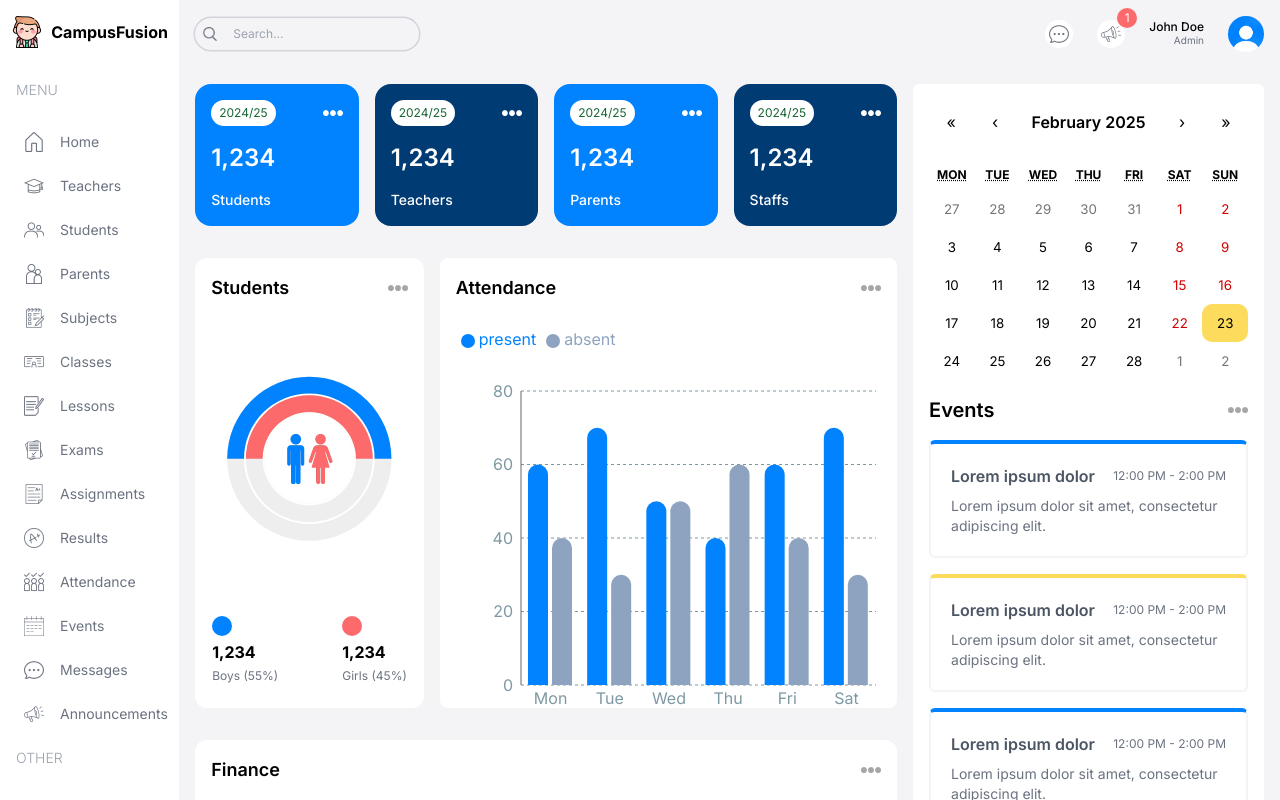
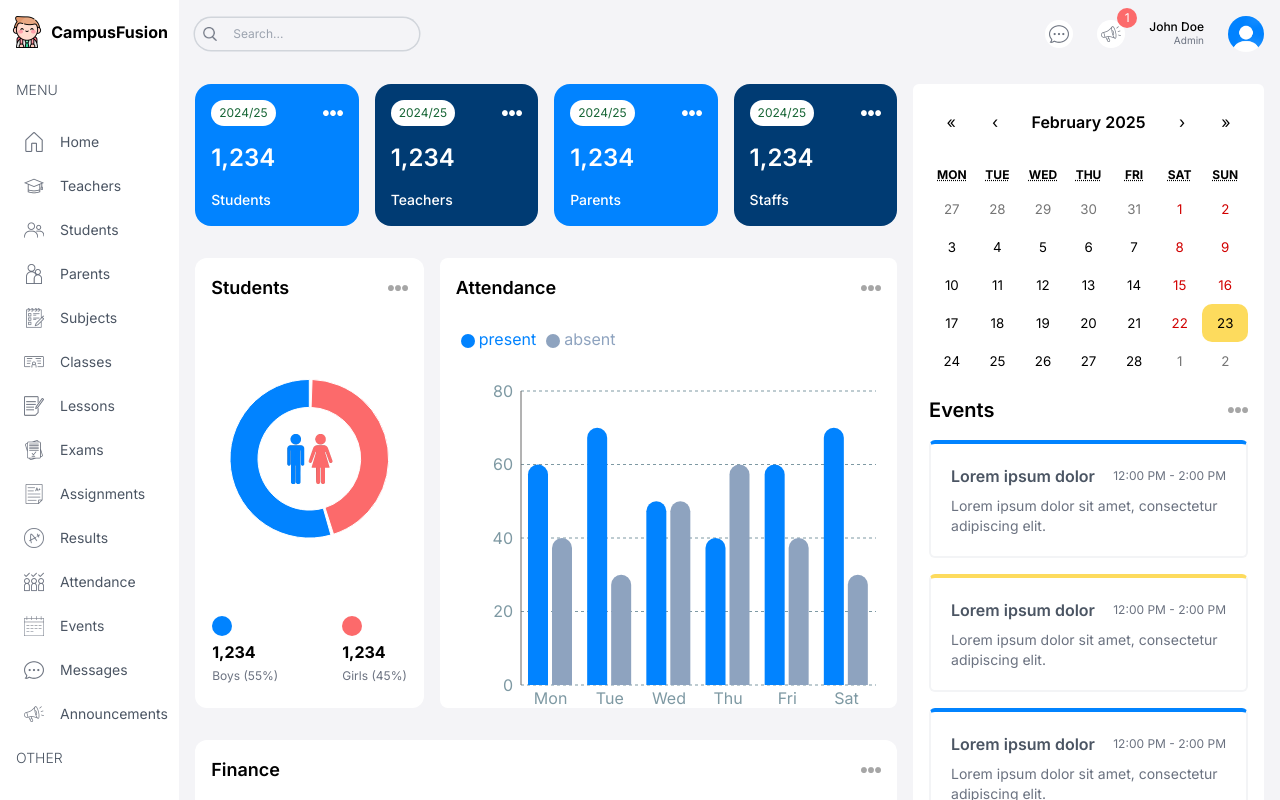
Before and after one commit to adivishnu-a/CampusFusion, a Next.js app: page /admin in a window 1280 px wide. Built offline with nearby package versions, Linux system fonts and the light colour scheme.

Commit message:
Refactor dashboard layout and enhance scrollbar styles; update charts to use PieChart for better visualization

```diff
--- a/src/app/(dashboard)/layout.tsx
+++ b/src/app/(dashboard)/layout.tsx
@@ -11,18 +11,27 @@ export default function DashboardLayout({
   return (
     <div className="flex h-screen">
       {/* Left */}
-      <div className="w-[14%] md:w-[8%] lg:w-[16%] xl:w-[14%] p-4 h-screen overflow-scroll">
+      <div className="w-[14%] md:w-[8%] lg:w-[16%] xl:w-[14%] h-screen flex flex-col">
+        <div className="p-4">
           <Link href="/" className="flex items-center justify-center gap-2">
             <Image src="/logo.png" alt="logo" width={32} height={32} />
             <span className="hidden lg:block font-bold">CampusFusion</span>
           </Link>
+        </div>
+        <div className="flex-1 overflow-scroll sidebar p-4 pt-0">
           <Menu />
         </div>
+      </div>
       {/* Right */}
-      <div className="h-screen w-[86%] md:w-[92%] lg:w-[84%] xl:w-[86%] bg-[#F4F4F7] overflow-scroll">
-        {/* Navbar has to be  */}
+      <div className="h-screen w-[86%] md:w-[92%] lg:w-[84%] xl:w-[86%] bg-[#F4F4F7] flex flex-col">
+        {/* Fixed Navbar */}
+        <div className="sticky top-0 bg-[#F4F4F7] z-10">
           <Navbar />
+        </div>
+        {/* Scrollable Content */}
+        <div className="flex-1 overflow-y-auto dashboard-content">
           {children}
+        </div>
       </div>
     </div>
   );
--- a/src/app/globals.css
+++ b/src/app/globals.css
@@ -2,13 +2,13 @@
 @tailwind components;
 @tailwind utilities;
 
-.react-calendar{
+.react-calendar {
   width: 100% !important;
   border: none !important;
   font-family: "Inter", sans-serif !important;
 }
 
-.react-calendar__navigation__label__labelText{
+.react-calendar__navigation__label__labelText {
   font-weight: 600;
 }
 
@@ -19,13 +19,61 @@
 }
 
 .react-calendar__tile:hover {
-    background-color: #C0C0C0;
+  background-color: #c0c0c0;
   color: black;
   border-radius: 10px;
 }
 
 .react-calendar__tile--now {
-    background: #Fddb5d !important; /* Change this to your preferred color */
+  background: #fddb5d !important; /* Change this to your preferred color */
   color: black !important;
   border-radius: 10px;
 }
+
+/* Scroll CSS - Menu */
+.sidebar {
+  scrollbar-width: none; /* Firefox */
+  -ms-overflow-style: none; /* IE and Edge */
+}
+
+.sidebar::-webkit-scrollbar {
+  display: none;
+}
+
+.sidebar:hover {
+  scrollbar-width: thin; /* Firefox */
+  -ms-overflow-style: auto; /* IE and Edge */
+}
+
+.sidebar:hover::-webkit-scrollbar {
+  display: block;
+  width: 6px;
+}
+
+.sidebar:hover::-webkit-scrollbar-track {
+  background: transparent;
+}
+
+.sidebar:hover::-webkit-scrollbar-thumb {
+  background-color: #cbd5e1;
+  border-radius: 20px;
+}
+
+/* Dashboard content scrollbar styles */
+.dashboard-content {
+  scrollbar-width: thin;
+  -ms-overflow-style: auto;
+}
+
+.dashboard-content::-webkit-scrollbar {
+  width: 6px;
+}
+
+.dashboard-content::-webkit-scrollbar-track {
+  background: transparent;
+}
+
+.dashboard-content::-webkit-scrollbar-thumb {
+  background-color: #cbd5e1;
+  border-radius: 20px;
+}
--- a/src/components/AttendanceChart.tsx
+++ b/src/components/AttendanceChart.tsx
@@ -63,6 +63,7 @@ const AttendanceChart = () => {
           <YAxis tick={{ fill: "#7E99A3" }} tickLine={false} />
           <Tooltip
             contentStyle={{ borderRadius: "10px", borderColor: "lightgray" }}
+            cursor={{ fill: 'transparent' }}
           />
           <Legend
             align="left"
@@ -74,12 +75,14 @@ const AttendanceChart = () => {
             fill="#0183ff"
             legendType="circle"
             radius={[10, 10, 0, 0]}
+            activeBar={<Rectangle stroke="#1F2431" strokeWidth={0.8} />}
           />
           <Bar
             dataKey="absent"
             fill="#8ea3bf"
             legendType="circle"
             radius={[10, 10, 0, 0]}
+            activeBar={<Rectangle stroke="#1F2431" strokeWidth={0.8} />}
           />
         </BarChart>
       </ResponsiveContainer>
--- a/src/components/CountChart.tsx
+++ b/src/components/CountChart.tsx
@@ -1,27 +1,21 @@
 "use client";
 import Image from "next/image";
 import {
-  RadialBarChart,
-  RadialBar,
-  Legend,
+  PieChart,
+  Pie,
   ResponsiveContainer,
 } from "recharts";
 
 const data = [
   {
-    name: "Total",
-    count: 106,
-    fill: "white",
+    name: "Boys",
+    value: 55,
+    fill: "#0183ff",
   },
   {
     name: "Girls",
-    count: 53,
+    value: 45,
     fill: "#Fc6a6b",
-  },
-  {
-    name: "Boys",
-    count: 53,
-    fill: "#0183ff",
   },
 ];
 
@@ -36,19 +30,21 @@ const CountChart = () => {
       {/* Chart */}
       <div className="relative w-full h-[75%]">
         <ResponsiveContainer>
-            <RadialBarChart
-                cx="50%"
-                cy="50%"
-                innerRadius="40%"
-                outerRadius="100%"
-                barSize={32}
-                data={data}
-            >
-                <RadialBar
-                    background
-                    dataKey="count"
-                />
-            </RadialBarChart>
+          <PieChart>
+            <Pie
+              data={data}
+              cx="50%"
+              cy="50%"
+              innerRadius="55%"
+              outerRadius="85%"
+              dataKey="value"
+              startAngle={-270}
+              endAngle={90}
+              paddingAngle={2}
+              animationBegin={0}
+              animationDuration={1200}
+            />
+          </PieChart>
         </ResponsiveContainer>
         <Image src="/maleFemale.png" alt="" width={50} height={50} className="absolute top-1/2 left-1/2 -translate-x-1/2 -translate-y-1/2" />
       </div>
--- a/src/components/Menu.tsx
+++ b/src/components/Menu.tsx
@@ -119,10 +119,10 @@ const menuItems = [
 
 const Menu = () => {
   return (
-    <div className="mt-4 text-sm">
+    <div className="text-sm">
       {menuItems.map((i) => (
         <div className="flex flex-col gap-2" key={i.title}>
-          <span className="hidden lg:block text-gray-400 font-light my-4">
+          <span className="hidden lg:block text-gray-600 font-light my-4">
             {i.title}
           </span>
           {i.items.map((item) => {
@@ -131,7 +131,7 @@ const Menu = () => {
                 <Link
                   href={item.href}
                   key={item.label}
-                  className="flex items-center justify-center lg:justify-start gap-4 text-gray-500 py-2 md:px-2 rounded-md hover:bg-campSkyLight"
+                  className="flex items-center justify-center lg:justify-start gap-4 text-gray-600 py-2 md:px-2 rounded-md hover:bg-campDarwinPastelBlue"
                 >
                   <Image src={item.icon} alt="" width={20} height={20} />
                   <span className="hidden lg:block">{item.label}</span>
--- a/src/components/Navbar.tsx
+++ b/src/components/Navbar.tsx
@@ -1,7 +1,7 @@
 import Image from 'next/image';
 const Navbar = () => {
   return (
-    <div className="flex items-center justify-between p-4">
+    <div className="flex items-center justify-between p-4 bg-[#F4F4F7]">
       {/* Search Bar */}
       <div className="hidden md:flex items-center gap-2 text-xs rounded-full ring-[1.5px] ring-gray-300 px-2">
         <Image src="/search.png" alt="" width={14} height={14} />
```
Lines whose indentation alone changed are shown as unchanged.
